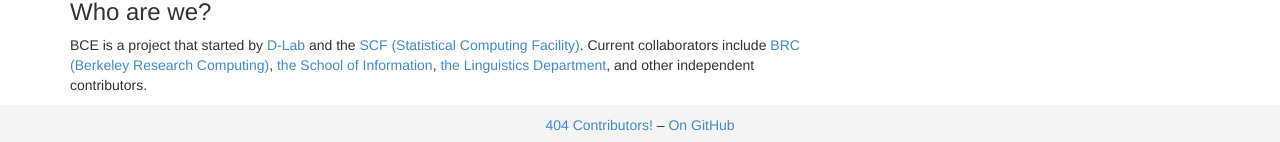
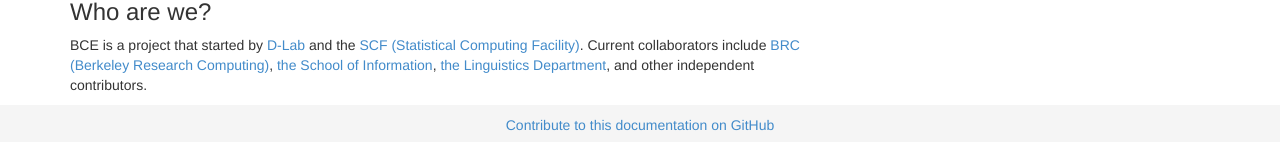
Before and after one commit to ucberkeley/bce-documentation, a Jekyll site: the page built from index.md, in a window 1280 px wide and 989 px high. Shown: the part 844-986 px from the top of the window. Built offline with Jekyll 4.4.1, drawn with Linux system fonts in a browser that asks for light colours; nearby versions of some CDN libraries; library files that are not in the unit come from our copies; Markdown is read by kramdown in place of the engine named in the settings.

Commit message:
update footer with pointer to github docs

```diff
--- a/_layouts/default.html
+++ b/_layouts/default.html
@@ -87,10 +87,8 @@
 
     <div id="footer">
         <p>
-          <a href="{{ BASE_PATH }}/contributors.html">404 Contributors!</a>
-          &ndash;
           <a href="https://github.com/ucberkeley/bce-documentation">
-              On GitHub</a>
+              Contribute to this documentation on GitHub</a>
           <!-- &ndash;
           <a href="mailto:davclark@berkeley.edu">Contact</a> -->
         </p>
```
